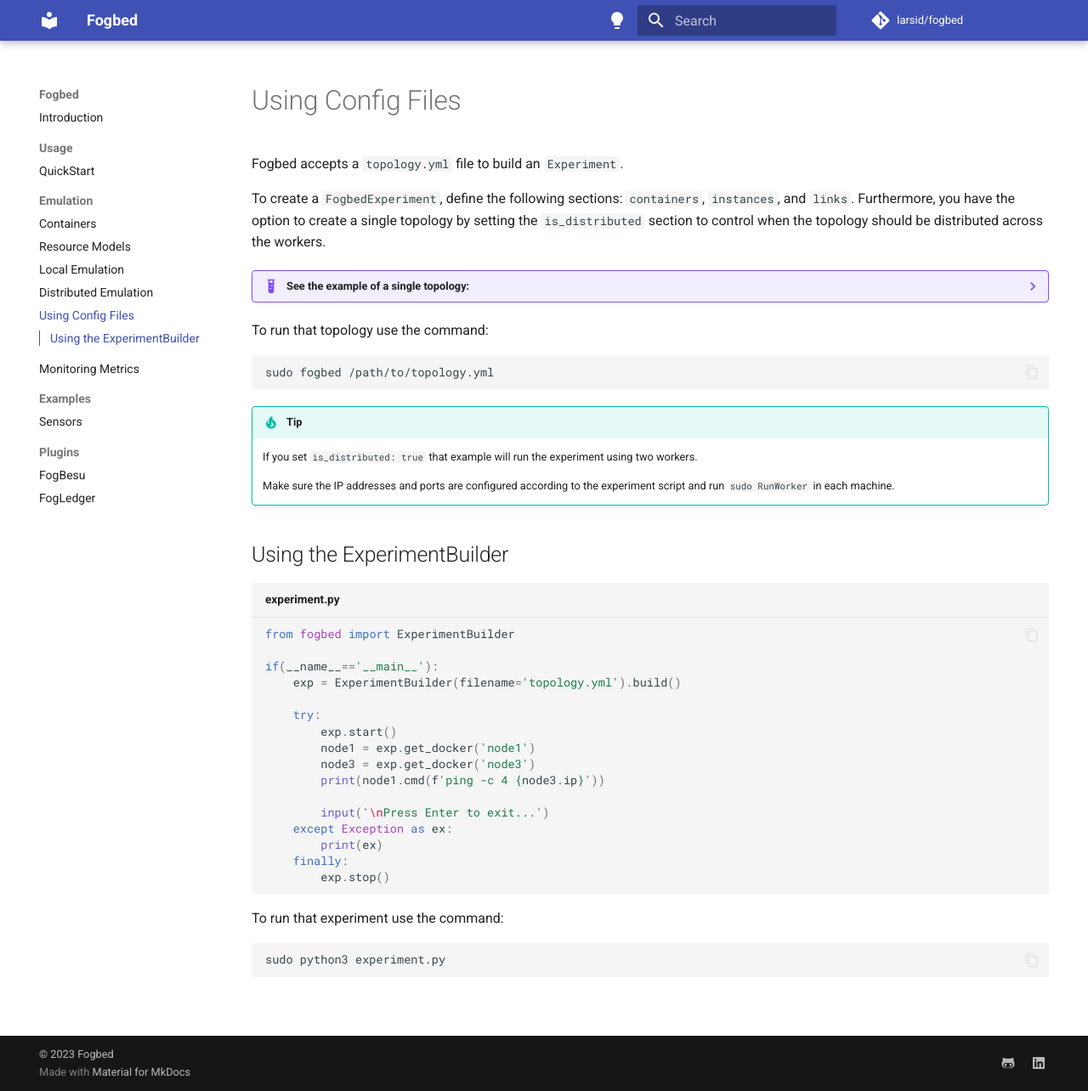
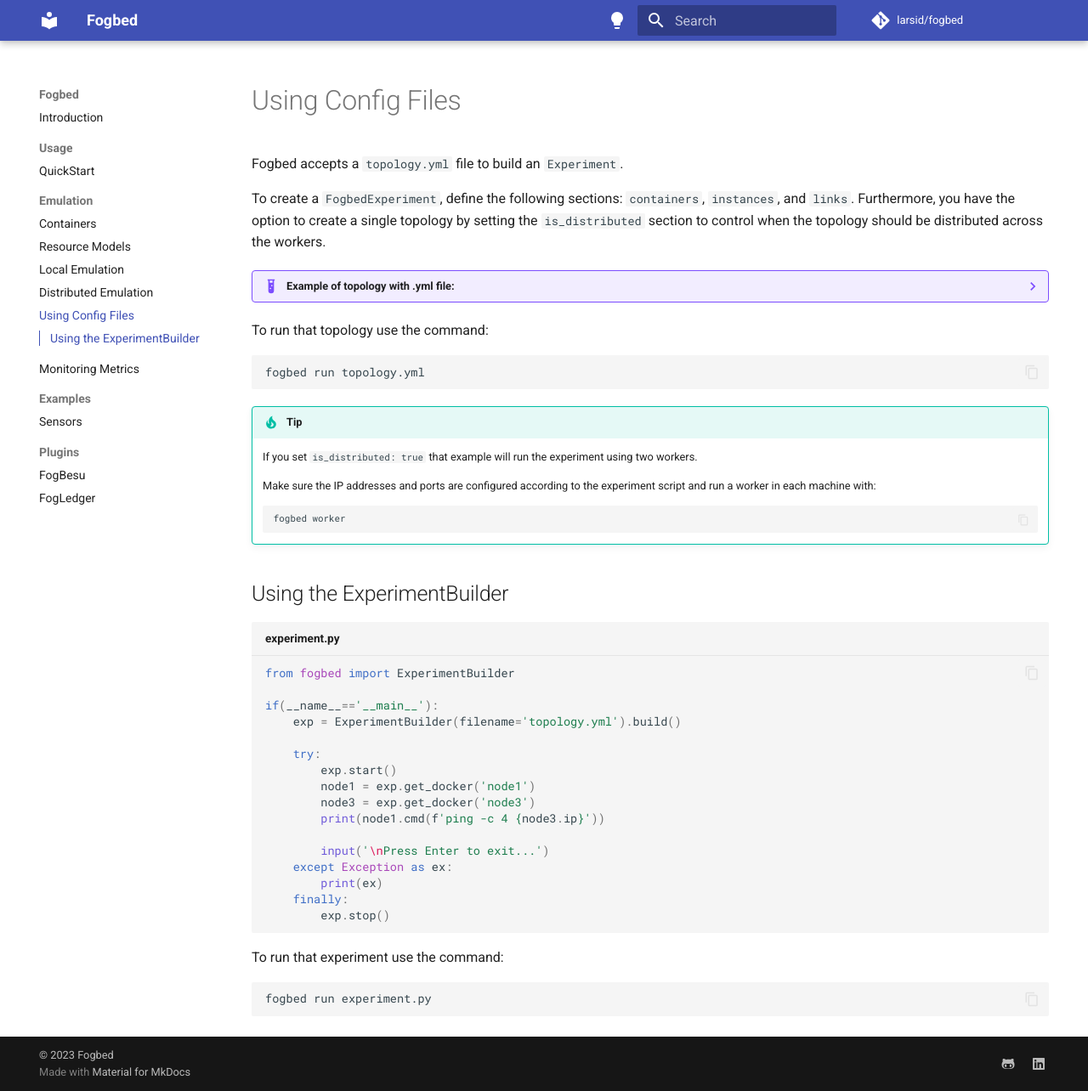
Before and after one commit to larsid/fogbed, an MkDocs documentation site: the page built from docs/config_files.md, in a window 1280 px wide and 1284 px high. Shown: the whole window at 85% size. Built offline with MkDocs 1.6.1 and Material for MkDocs 9.7.7, drawn with Linux system fonts in a browser that asks for light colours; comment, search, counter and statistics services are not loaded.

Commit message:
docs: update documentation

````diff
--- a/docs/config_files.md
+++ b/docs/config_files.md
@@ -2,7 +2,7 @@
 
 To create a `FogbedExperiment`, define the following sections: `containers`, `instances`, and `links`. Furthermore, you have the option to create a single topology by setting the `is_distributed` section to control when the topology should be distributed across the workers.
 
-??? example "See the example of a single topology:"
+??? example "Example of topology with .yml file:"
     ``` yaml title="topology.yml"
     is_distributed: false
 
@@ -69,14 +69,17 @@
 
 To run that topology use the command:
 ```
-sudo fogbed /path/to/topology.yml
+fogbed run topology.yml
 ```
 
 !!! tip
     If you set `is_distributed: true` that example will run the experiment using two workers.
 
     Make sure the IP addresses and ports are configured according to the experiment script
-    and run `sudo RunWorker` in each machine.
+    and run a worker in each machine with:
+    ```
+    fogbed worker
+    ```
 
 ## Using the ExperimentBuilder
 ```py title="experiment.py"
@@ -100,5 +103,5 @@
 
 To run that experiment use the command:
 ```
-sudo python3 experiment.py
+fogbed run experiment.py
 ```
````
Also changed, not shown: README.md (+5 -13 lines), docs/distributed_emulation.md (+2 -2 lines), docs/index.md (+26 -14 lines), docs/quickstart.md (+1 -1 lines).
